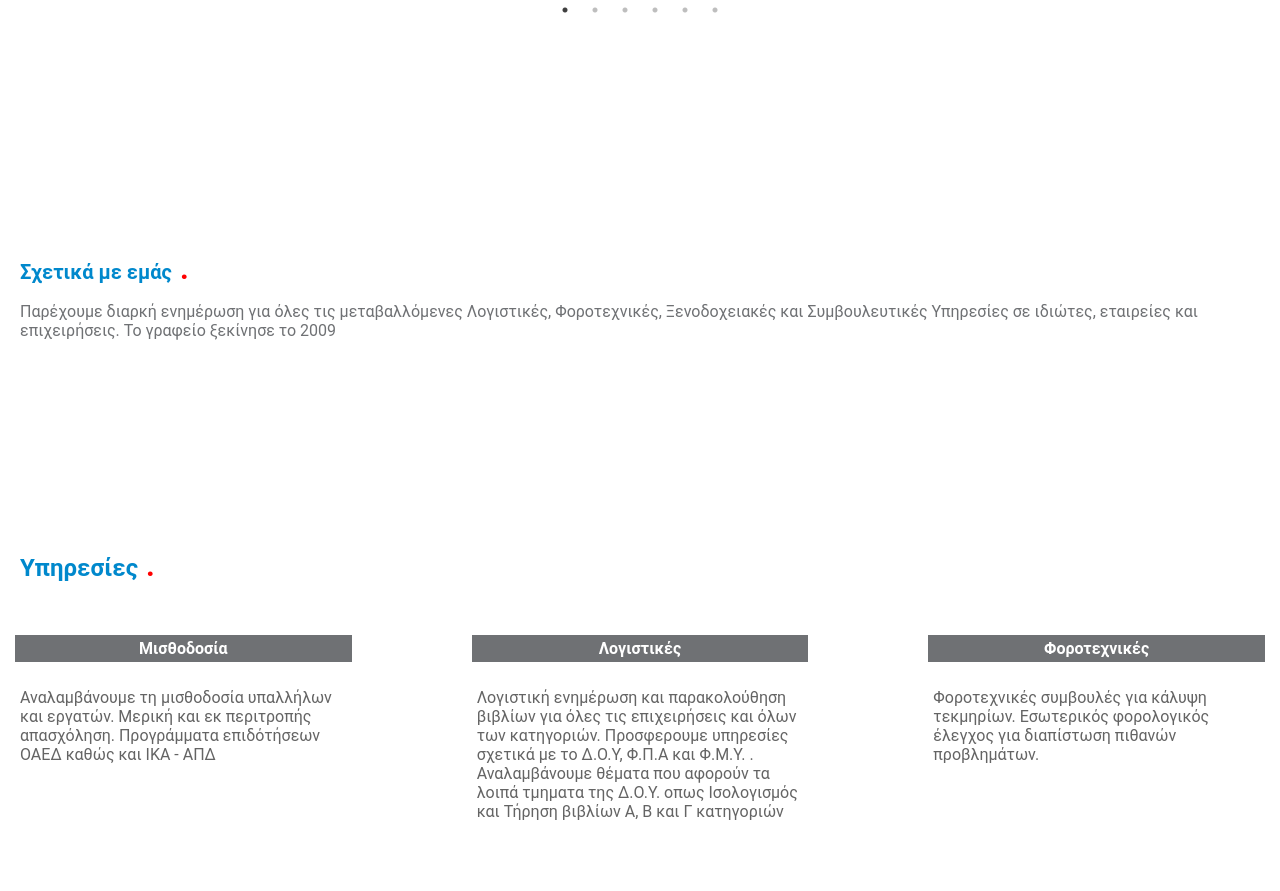
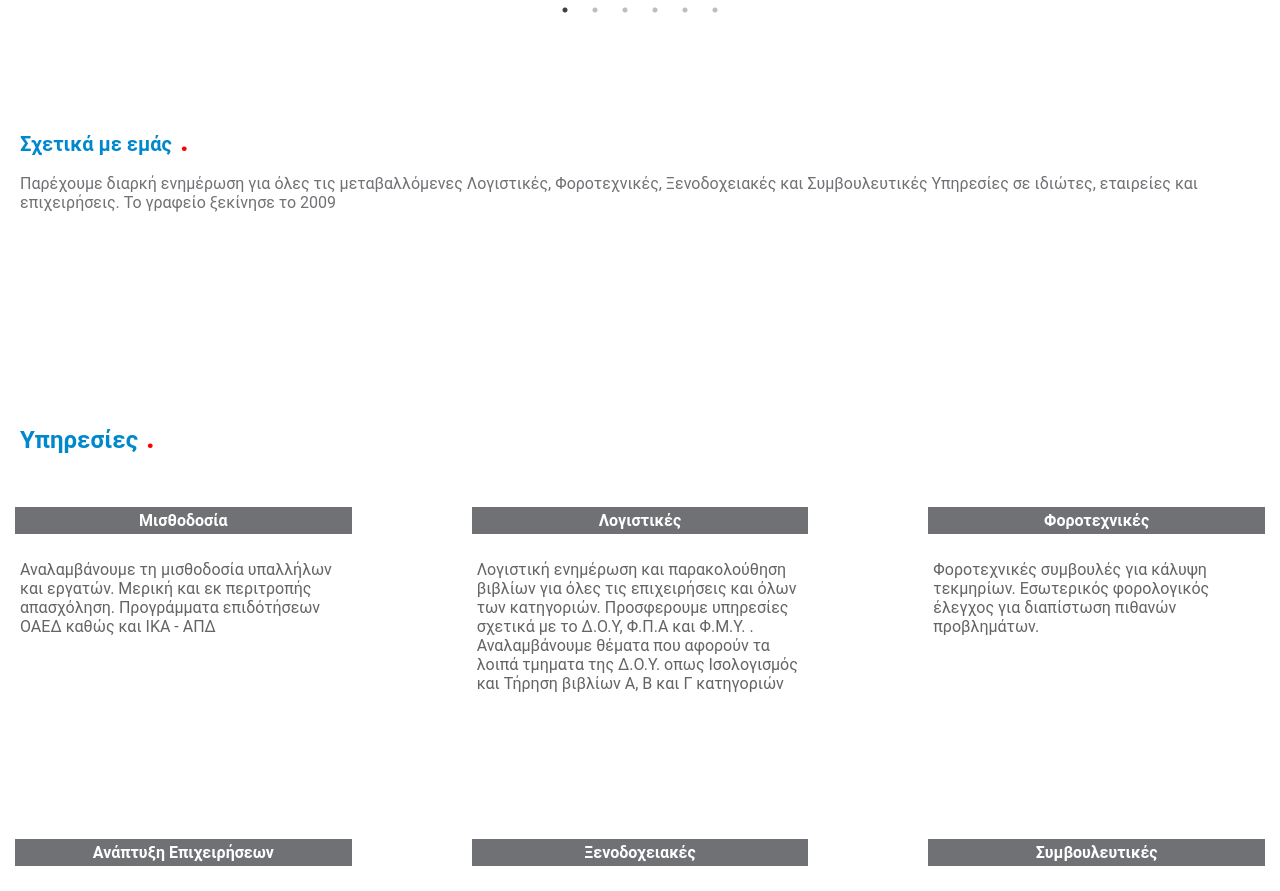
Before and after one commit to Viki-Robles/countify, a React (Create React App) app: page / in a window 1280 px wide. Shown: the part 1420-2311 px from the top of the page. Built offline with nearby package versions, Linux system fonts and the light colour scheme.

Commit message:
fixing arrows on carousel

```diff
--- a/src/Carousel/Carousel.css
+++ b/src/Carousel/Carousel.css
@@ -30,7 +30,7 @@
     position: absolute;
     top: 50%;
     display: block;
-    width: 20px;
+    width: 200px;
     height: 20px;
     padding: 0;
     transform: translate(0, -50%);
--- a/src/Main/Main.css
+++ b/src/Main/Main.css
@@ -8,7 +8,7 @@
 
 .main-container {
     padding-bottom: 80px;
-    margin-top: 20%;
+    margin-top: 10%;
     width: 100%;
     height: 100%;
     background-color: white;
@@ -36,7 +36,6 @@
 
 .main-container {
     padding-bottom: 25%;
-    margin-top: 10%;
     padding-top: 5%;
 }
 
```
